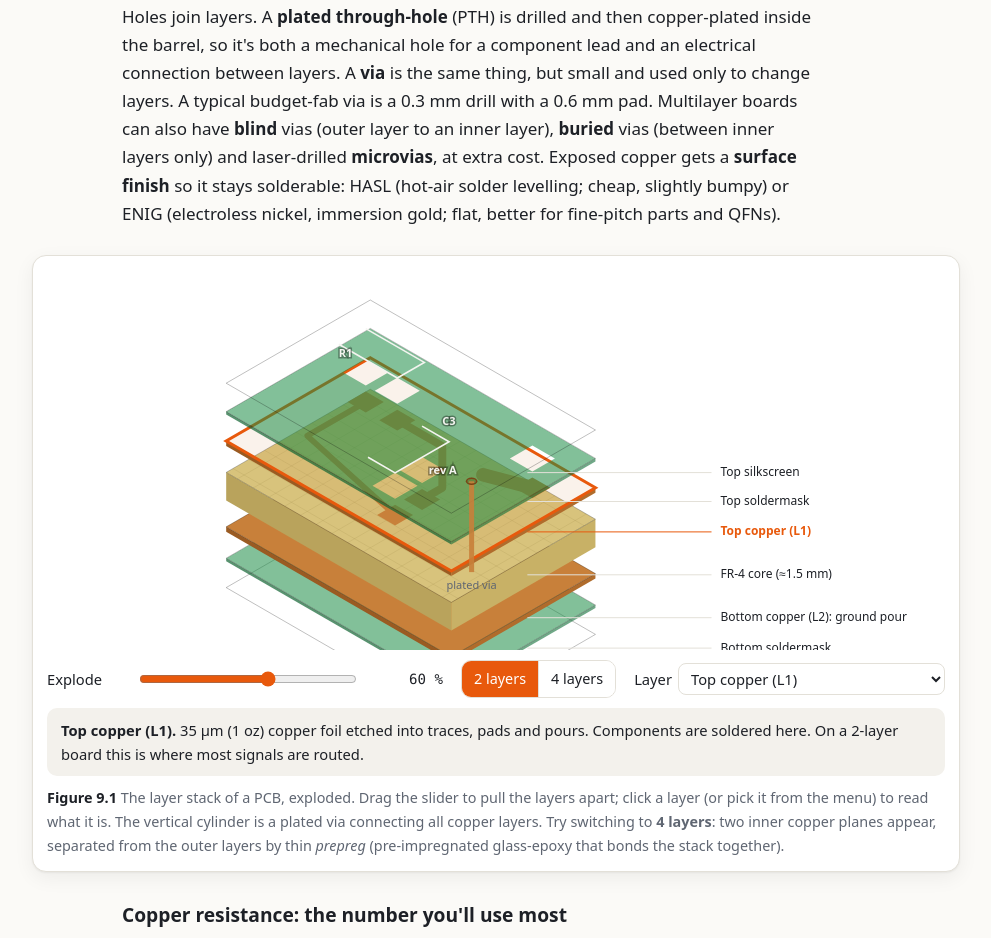
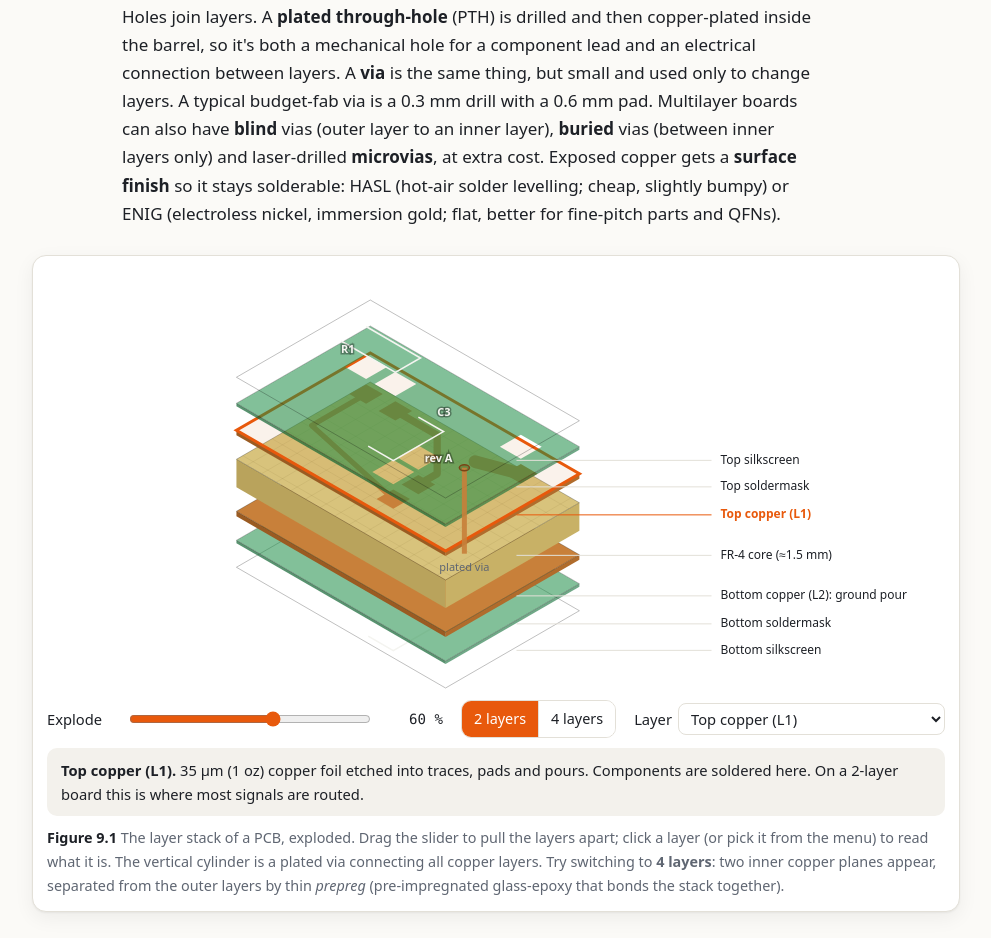
Before and after one commit to omigamedev/electronics, a plain HTML site: page docs/book/ch09-pcb.html in a window 1280 px wide. Shown: the part 2034-2972 px from the top of the page, without its empty margins (144-1135 px from the left). Drawn offline with Linux system fonts and the light colour scheme.

Commit message:
Add chapters 8-9 (motors, sensors & control; PCB design); slider/grid layout fixes
Co-Authored-By: Claude Opus 5.5 <noreply@anthropic.com>
Claude-Session: https://claude.ai/code/session_01STguYM9e6NewYHLJn7HkKu

```diff
--- a/docs/assets/css/book.css
+++ b/docs/assets/css/book.css
@@ -300,3 +300,6 @@ body.kid main.cards > .card > h2, body.kid main.cards > .card > h3:first-child {
 .w-seg { flex-wrap: wrap; max-width: 100%; }
 main table, .katex-display, .formula { position: relative; }
 main p code, main li code { overflow-wrap: anywhere; }
+.w-grid2 > * { min-width: 0; }
+.w-slider { grid-template-columns: minmax(70px, max-content) minmax(80px, 1fr) minmax(64px, max-content); }
+@media (max-width: 480px) { .w-slider { grid-template-columns: 1fr auto; } .w-slider input { grid-column: 1 / -1; grid-row: 2; } }
--- a/docs/book/js/ch09-pcb.js
+++ b/docs/book/js/ch09-pcb.js
@@ -18,7 +18,7 @@
    * Figure 9.1 — exploded layer stack
    * ===================================================================== */
   (function stackFig() {
-    const c = W.canvas('#w-stack', { height: 380 });
+    const c = W.canvas('#w-stack', { height: 420 });
     const ctl = ctlOf('#w-stack-ctl');
     const info = W.$('#w-stack-info');
     const L = {
@@ -52,9 +52,9 @@
     function draw() {
       clear(c);
       const x = c.ctx, ids = stacks[n];
-      const k = Math.min((c.w * 0.62) / ((BW + BD) * 0.866), 26);
-      const gap = 6 + ex * (n === 2 ? 34 : 22);
+      const gap = 6 + ex * (n === 2 ? 30 : 18);
       const totalH = ids.reduce((s, id) => s + L[id].vt, 0) + gap * (ids.length - 1);
+      const k = Math.max(6, Math.min((c.w * (c.w < 560 ? 0.9 : 0.62)) / ((BW + BD) * 0.866), 26, (c.h - totalH - 30) / ((BW + BD) * 0.5)));
       const ox = c.w * (c.w < 560 ? 0.42 : 0.36), oy = Math.max(30, (c.h - totalH - (BW + BD) * k * 0.5) / 2 + 6);
       const P = (u, v, z) => [ox + (u - v) * k * 0.866, oy + (u + v) * k * 0.5 + z];
       faces = [];
@@ -430,15 +430,15 @@
         { t: 'wire', pts: [[200, 100], [200, 105]] }, { t: 'wire', pts: [[200, 145], [200, 150]] },
         { t: 'wire', pts: [[200, 190], [200, 215]] },
         { t: 'L', a: [230, 50], b: [330, 50], label: 'traces + vias (loop L)' },
-        { t: 'wire', pts: [[330, 50], [470, 50]] },
+        { t: 'wire', pts: [[330, 50], [480, 50]] },
         { t: 'dot', at: [400, 50] },
-        { t: 'C', a: [400, 90], b: [400, 130], label: 'on-die C' },
+        { t: 'C', a: [400, 90], b: [400, 130], label: 'on-die C', side: -1 },
         { t: 'wire', pts: [[400, 50], [400, 90]] }, { t: 'wire', pts: [[400, 130], [400, 215]] },
-        { t: 'I', a: [470, 70], b: [470, 160], label: 'IC current pulses' },
-        { t: 'wire', pts: [[470, 50], [470, 70]] }, { t: 'wire', pts: [[470, 160], [470, 215]] },
-        { t: 'wire', pts: [[40, 175], [40, 215], [470, 215]] },
+        { t: 'I', a: [480, 70], b: [480, 160], label: 'IC current pulses' },
+        { t: 'wire', pts: [[480, 50], [480, 70]] }, { t: 'wire', pts: [[480, 160], [480, 215]] },
+        { t: 'wire', pts: [[40, 175], [40, 215], [480, 215]] },
         { t: 'gnd', at: [260, 215] },
-        { t: 'text', at: [570, 110], text: 'the IC' },
+        { t: 'text', at: [440, 238], text: 'inside the IC package' },
         { t: 'text', at: [200, 238], text: 'decoupling cap' },
       ],
     });
@@ -480,15 +480,15 @@
     }
     function drawBoard() {
       clear(c);
-      const x = c.ctx, sc = Math.min((c.w - 160) / 24, 18), icX = c.w - 90, py = 100;
+      const x = c.ctx, sc = Math.min((c.w - 160) / 24, 18), icX = Math.min(c.w - 90, c.w / 2 + 240), py = 100;
       const capX = icX - 40 - S.d * sc;
       // ic
       x.save(); x.fillStyle = 'rgba(90,95,105,0.85)'; x.fillRect(icX - 10, py - 70, 90, 140); x.restore();
       text(x, 'IC', icX + 35, py, { color: '#fff', bold: true, size: 14 });
       // pins
       x.save(); x.fillStyle = COPPER; x.fillRect(icX - 26, py - 22, 16, 10); x.fillRect(icX - 26, py + 12, 16, 10); x.restore();
-      text(x, 'VDD', icX - 18, py - 32, { size: 10, color: col('muted') });
-      text(x, 'GND', icX - 18, py + 34, { size: 10, color: col('muted') });
+      text(x, 'VDD', icX + 2, py - 17, { size: 10, color: '#fff', align: 'left' });
+      text(x, 'GND', icX + 2, py + 17, { size: 10, color: '#fff', align: 'left' });
       // cap
       const cw = 12 + S.esl * 10, ch = 30;
       x.save(); x.fillStyle = COPPER; x.fillRect(capX - cw / 2, py - 22 - 6, cw, 12); x.fillRect(capX - cw / 2, py + 17 - 6, cw, 12);
@@ -567,7 +567,8 @@
    * ===================================================================== */
   (function floorFig() {
     const BW = 90, BH = 64; // mm
-    const c = W.canvas('#w-floor', { aspect: 90 / 70 });
+    const host = W.$('#w-floor');
+    const c = W.canvas(host, { get height() { return Math.min(460, Math.round((host.clientWidth || 600) / 1.35)); } });
     const rulesEl = W.$('#w-floor-rules');
     const ctl = ctlOf('#w-floor-ctl');
     const fixed = [
@@ -577,7 +578,7 @@
       { id: 'srv', name: 'SERVOS', x: 6, y: 57, w: 22, h: 7, col: 'muted' },
       { id: 'qw', name: 'Qwiic', x: 0, y: 8, w: 6, h: 7, col: 'muted' },
     ];
-    const start = { esp: [36, 22], buck: [14, 40], ldo: [70, 6], drv: [24, 22], imu: [60, 40] };
+    const start = { esp: [36, 22], buck: [14, 40], ldo: [70, 6], drv: [16, 22], imu: [60, 40] };
     const blocks = [
       { id: 'esp', name: 'ESP32-S3 module', w: 18, h: 25.5, col: 'c1' },
       { id: 'buck', name: 'Buck 5 V', w: 12, h: 10, col: 'c2' },
@@ -631,14 +632,14 @@
       x.save(); x.strokeStyle = col('c4'); x.lineWidth = 3; x.globalAlpha = 0.55; x.setLineDash([6, 4]);
       x.beginPath(); x.moveTo(ox + bx * scale, oy + by * scale); x.lineTo(ox + dx * scale, oy + dy * scale); x.lineTo(ox + mx * scale, oy + my * scale); x.stroke(); x.restore();
       // fixed connectors
-      fixed.forEach((b) => { const [X, Y, Wd, Ht] = R(b); x.save(); x.fillStyle = col(b.col); x.globalAlpha = 0.6; x.fillRect(X, Y, Wd, Ht); x.restore(); text(x, b.name, X + Wd / 2, Y + Ht / 2, { size: 10, bold: true, color: '#fff' }); });
+      fixed.forEach((b) => { const [X, Y, Wd, Ht] = R(b); x.save(); x.fillStyle = col(b.col); x.globalAlpha = 0.6; x.fillRect(X, Y, Wd, Ht); x.restore(); text(x, b.name, X + Wd / 2, Y + Ht / 2, { size: scale > 5 ? 10 : 8, bold: true, color: '#fff' }); });
       // blocks
       blocks.forEach((b) => {
         const [X, Y, Wd, Ht] = R(b);
         x.save(); x.fillStyle = col(b.col); x.globalAlpha = drag && drag.b === b ? 0.95 : 0.8; x.fillRect(X, Y, Wd, Ht); x.globalAlpha = 1; x.strokeStyle = col('ink'); x.lineWidth = 1; x.strokeRect(X + 0.5, Y + 0.5, Wd, Ht);
         if (b.id === 'esp') { x.fillStyle = 'rgba(255,255,255,0.25)'; x.fillRect(X, Y, Wd, 6.4 * scale); }
         x.restore();
-        text(x, b.name, X + Wd / 2, Y + Ht / 2 + (b.id === 'esp' ? 6 : 0), { size: scale > 5 ? 11 : 9, bold: true, color: '#fff' });
+        text(x, b.name, X + Wd / 2, Y + Ht / 2 + (b.id === 'esp' ? 6 : 0), { size: scale > 5 ? 11 : 8, bold: true, color: '#fff' });
         if (b.id === 'esp') text(x, 'antenna', X + Wd / 2, Y + 3.2 * scale, { size: 9, color: '#fff' });
       });
     }
@@ -665,7 +666,7 @@
    * ===================================================================== */
   (function xtalkFig() {
     const S = { s: 0.5, w: 0.2 };
-    const p = W.plot('#w-xtalk', { xmin: 0, xmax: 3, ymin: 0, ymax: 100, xlabel: 'Edge-to-edge spacing s (mm)', ylabel: 'Relative crosstalk (%)', hover: true, height: 260, xunit: 'mm', yunit: '' });
+    const p = W.plot('#w-xtalk', { xmin: 0, xmax: 3, ymin: 0, ymax: 100, xlabel: 'Edge-to-edge spacing s (mm)', ylabel: 'Relative crosstalk (%)', hover: true, height: 260, xunit: 'mm', yunit: '', xfmt: (v) => W.fix(v, 1) });
     const ctl = ctlOf('#w-xtalk-ctl');
     W.slider(ctl, { label: 'Spacing \\(s\\)', min: 0.1, max: 3, step: 0.05, value: S.s, format: (v) => v.toFixed(2) + ' mm', onInput: (v) => { S.s = v; upd(); } });
     W.slider(ctl, { label: 'Trace width', min: 0.1, max: 1, step: 0.05, value: S.w, format: (v) => v.toFixed(2) + ' mm', onInput: (v) => { S.w = v; upd(); } });
@@ -734,17 +735,17 @@
    * ===================================================================== */
   (function pwrFig() {
     W.schematic('#w-pwr', {
-      w: 800, h: 300, title: 'Power input: fuse, reverse-polarity P-MOSFET, bulk capacitor and 5 V buck converter',
+      w: 830, h: 320, title: 'Power input: fuse, reverse-polarity P-MOSFET, bulk capacitor and 5 V buck converter',
       items: [
-        { t: 'bat2', id: 'bat', a: [40, 200], b: [40, 260], label: '2S LiPo' },
-        { t: 'gnd', at: [40, 260] },
-        { t: 'fuse', id: 'f1', a: [70, 200], b: [130, 200], label: 'F1 5 A' },
-        { t: 'wire', pts: [[40, 200], [70, 200]] },
+        { t: 'bat2', id: 'bat', a: [40, 230], b: [40, 290], label: '2S LiPo' },
+        { t: 'gnd', at: [40, 290] },
+        { t: 'fuse', id: 'f1', a: [70, 230], b: [130, 230], label: 'F1 5 A' },
+        { t: 'wire', pts: [[40, 230], [70, 230]] },
         { t: 'pmos', id: 'q1', at: [190, 130], label: 'Q1' },
-        { t: 'wire', pts: [[130, 200], [205, 200], 'q1.D'] },
+        { t: 'wire', pts: [[130, 230], [205, 230], 'q1.D'] },
         { t: 'wire', pts: ['q1.G', [145, 130]] },
-        { t: 'R', id: 'rg', a: [145, 130], b: [95, 130], label: 'R1 100k' },
-        { t: 'gnd', at: [95, 130] },
+        { t: 'R', id: 'rg', a: [145, 130], b: [145, 190], label: 'R1 100k', side: -1 },
+        { t: 'gnd', at: [145, 190] },
         { t: 'Z', id: 'zg', a: [145, 130], b: [145, 80], label: 'D1 12 V' },
         { t: 'dot', at: [145, 130] },
         { t: 'wire', pts: [[145, 80], [205, 80]] },
@@ -768,18 +769,17 @@
         { t: 'wire', pts: ['u1.VBST', [555, 95]] },
         { t: 'wire', pts: ['u1.SW', [555, 125], [580, 125]] },
         { t: 'L', id: 'l1', a: [580, 125], b: [645, 125], label: 'L1 3.3 µH' },
-        { t: 'wire', pts: [[645, 125], [790, 125]] },
-        { t: 'C', id: 'cout', a: [680, 125], b: [680, 170] },
+        { t: 'wire', pts: [[645, 125], [820, 125]] },
+        { t: 'C', id: 'cout', a: [680, 125], b: [680, 170], label: '2× 22 µF' },
         { t: 'gnd', at: [680, 170] },
-        { t: 'text', at: [680, 200], text: '2× 22 µF' },
-        { t: 'dot', at: [680, 125] }, { t: 'dot', at: [740, 125] },
-        { t: 'R', id: 'r1', a: [740, 125], b: [740, 190], label: 'R1 56k' },
-        { t: 'R', id: 'r2', a: [740, 210], b: [740, 270], label: 'R2 10k' },
-        { t: 'wire', pts: [[740, 190], [740, 210]] },
-        { t: 'gnd', at: [740, 270] },
-        { t: 'dot', at: [740, 200] },
-        { t: 'wire', pts: [[740, 200], [600, 200], [600, 155], 'u1.VFB'] },
-        { t: 'text', at: [780, 108], text: '5 V' },
+        { t: 'dot', at: [680, 125] }, { t: 'dot', at: [770, 125] },
+        { t: 'R', id: 'r1', a: [770, 125], b: [770, 190], label: 'R3 56k' },
+        { t: 'R', id: 'r2', a: [770, 210], b: [770, 270], label: 'R4 10k' },
+        { t: 'wire', pts: [[770, 190], [770, 210]] },
+        { t: 'gnd', at: [770, 270] },
+        { t: 'dot', at: [770, 200] },
+        { t: 'wire', pts: [[770, 200], [600, 200], [600, 155], 'u1.VFB'] },
+        { t: 'text', at: [808, 108], text: '5 V' },
       ],
     });
   })();
@@ -789,7 +789,7 @@
    * ===================================================================== */
   (function usbFig() {
     W.schematic('#w-usb', {
-      w: 720, h: 270, title: 'USB-C sink with CC pull-downs, Schottky OR-ing and 3.3 V LDO',
+      w: 720, h: 260, title: 'USB-C sink with CC pull-downs, Schottky OR-ing and 3.3 V LDO',
       items: [
         { t: 'ic', id: 'j', at: [80, 145], name: 'USB-C', right: ['VBUS', 'CC1', 'CC2', 'GND', 'D+', 'D−'], w: 80, pitch: 30 },
         { t: 'R', id: 'rc1', a: [160, 100], b: [220, 100], label: 'R1 5.1k' },
@@ -802,7 +802,8 @@
         { t: 'wire', pts: ['j.VBUS', [230, 70]] },
         { t: 'S', id: 'd1', a: [230, 70], b: [290, 70], label: 'D1' },
         { t: 'wire', pts: [[290, 70], [395, 70], [395, 80]] },
-        { t: 'S', id: 'd2', a: [360, 25], b: [360, 70], label: 'D2 (from 5 V buck)' },
+        { t: 'S', id: 'd2', a: [360, 25], b: [360, 70], label: 'D2', side: -1 },
+        { t: 'text', at: [360, 12], text: 'from 5 V buck' },
         { t: 'dot', at: [360, 70] },
         { t: 'C', id: 'ci', a: [325, 70], b: [325, 120], label: '1 µF', side: -1 },
         { t: 'dot', at: [325, 70] },
@@ -820,7 +821,6 @@
         { t: 'ic', id: 'esp', at: [650, 215], name: 'ESP32-S3', left: ['GPIO20', 'GPIO19'], w: 90, pitch: 30 },
         { t: 'wire', pts: ['j.D+', [560, 190], [560, 200], 'esp.GPIO20'] },
         { t: 'wire', pts: ['j.D−', [570, 220], [570, 230], 'esp.GPIO19'] },
-        { t: 'text', at: [380, 182], text: 'D+  (USB data, short and paired)' },
       ],
     });
     W.schematic('#w-usb', {
@@ -843,11 +843,11 @@
         { t: 'wire', pts: ['esp.SCL', 'qw.SCL'] },
         { t: 'wire', pts: ['esp.3V3', 'qw.3V3'] },
         { t: 'wire', pts: ['esp.GND', 'qw.GND'] },
-        { t: 'R', id: 'rp1', a: [460, 110], b: [460, 60], label: '4.7k', side: -1 },
+        { t: 'R', id: 'rp1', a: [460, 110], b: [460, 60], label: 'R5 4.7k' },
         { t: 'dot', at: [460, 110] },
         { t: 'wire', pts: [[510, 150], [510, 100]] },
         { t: 'dot', at: [510, 150] },
-        { t: 'R', id: 'rp2', a: [510, 100], b: [510, 60], label: '4.7k' },
+        { t: 'R', id: 'rp2', a: [510, 100], b: [510, 60], label: 'R6 4.7k', side: -1 },
         { t: 'wire', pts: [[460, 60], [460, 45], [510, 45], [510, 60]] },
         { t: 'vcc', at: [485, 45], label: '3V3' },
       ],
@@ -869,16 +869,16 @@
         { t: 'wire', pts: ['esp.GPIO7', 'drv.BIN2'] },
         { t: 'wire', pts: ['esp.GPIO10', 'drv.nSLEEP'] },
         { t: 'wire', pts: ['esp.GPIO11', 'drv.nFAULT'] },
-        { t: 'wire', pts: ['drv.VM', [505, 75], [505, 30], [650, 30]] },
-        { t: 'C', id: 'cvcp', a: [490, 105], b: [490, 75], label: '10 nF' },
+        { t: 'wire', pts: ['drv.VM', [505, 75], [505, 30], [700, 30]] },
+        { t: 'C', id: 'cvcp', a: [490, 105], b: [490, 75], label: '10 nF', side: -1 },
         { t: 'wire', pts: ['drv.VCP', [490, 105]] },
         { t: 'dot', at: [490, 75] },
-        { t: 'C', id: 'cvm', a: [565, 30], b: [565, 70], label: '10 µF' },
-        { t: 'gnd', at: [565, 70] },
-        { t: 'C', id: 'cvm2', a: [615, 30], b: [615, 70], label: '100 nF' },
-        { t: 'gnd', at: [615, 70] },
-        { t: 'dot', at: [565, 30] }, { t: 'dot', at: [615, 30] },
-        { t: 'vcc', at: [650, 30], label: 'VBAT' },
+        { t: 'C', id: 'cvm', a: [560, 30], b: [560, 70], label: '10 µF' },
+        { t: 'gnd', at: [560, 70] },
+        { t: 'C', id: 'cvm2', a: [640, 30], b: [640, 70], label: '100 nF' },
+        { t: 'gnd', at: [640, 70] },
+        { t: 'dot', at: [560, 30] }, { t: 'dot', at: [640, 30] },
+        { t: 'vcc', at: [700, 30], label: 'VBAT' },
         { t: 'ic', id: 'jm', at: [660, 180], name: 'Motor conn.', left: ['A+', 'A−', 'B+', 'B−'], w: 80, pitch: 30 },
         { t: 'wire', pts: ['drv.AOUT1', 'jm.A+'] },
         { t: 'wire', pts: ['drv.AOUT2', 'jm.A−'] },
@@ -898,7 +898,7 @@
    * ===================================================================== */
   (function z0Fig() {
     const S = { w: 0.35, er: 4.4 };
-    const p = W.plot('#w-z0', { xmin: 0.05, xmax: 4, ymin: 20, ymax: 160, logx: true, xlabel: 'Trace width w (mm, log)', ylabel: 'Z₀ (Ω)', hover: true, height: 270, xunit: 'mm', yunit: 'Ω' });
+    const p = W.plot('#w-z0', { xmin: 0.05, xmax: 4, ymin: 20, ymax: 160, logx: true, xlabel: 'Trace width w (mm, log)', ylabel: 'Z₀ (Ω)', hover: true, height: 270, xunit: 'mm', yunit: 'Ω', xfmt: (v) => W.fix(v, 2) });
     const ctl = ctlOf('#w-z0-ctl');
     W.slider(ctl, { label: 'Width \\(w\\)', min: 0.05, max: 4, log: true, value: S.w, format: (v) => v.toFixed(2) + ' mm', onInput: (v) => { S.w = v; upd(); } });
     W.slider(ctl, { label: '\\(\\varepsilon_r\\)', min: 3.5, max: 4.8, step: 0.05, value: S.er, format: (v) => v.toFixed(2), onInput: (v) => { S.er = v; upd(); } });
```
Also changed, not shown: docs/book/ch09-pcb.html (+1 -1 lines).
